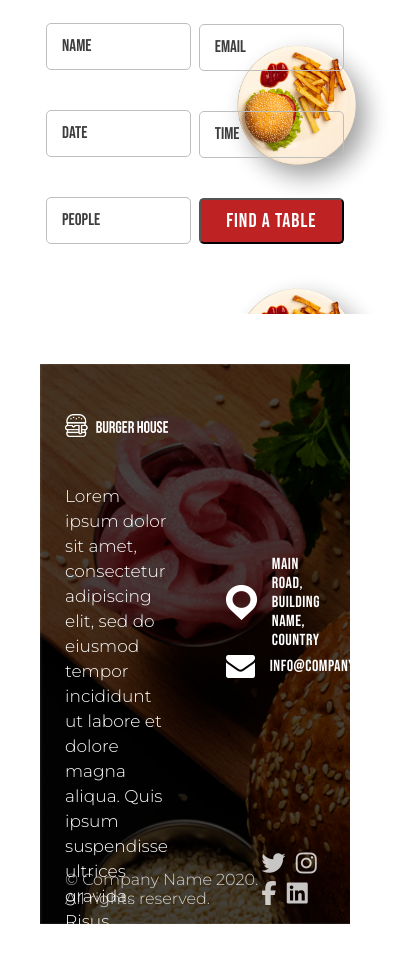
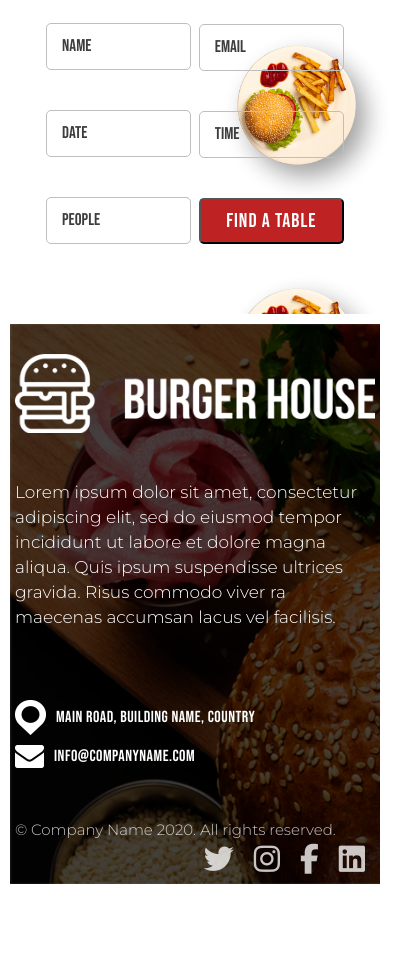
Before and after one commit to Faruk-Suljagic/Burger-House, a plain HTML site: page index.html in a window 390 px wide. Shown: the part 3818-4780 px from the top of the page, 411 px wide, since content can reach past the window. After the commit the page ends 4712 px from the top, so only its background shows below. Drawn offline with Linux system fonts and the light colour scheme.

Commit message:
section 6 finished

```diff
--- a/style.css
+++ b/style.css
@@ -342,6 +342,7 @@ img {
   font-family: 'Montserrat', sans-serif;
   font-weight: 400;
   width: 90%;
+  color: #3d3d3d;
 }
 
 .dots {
@@ -490,13 +491,21 @@ img {
 }
 .footerLocation div {
   display: flex;
+  text-align: center;
   align-items: center;
-  width: 50%;
+  width: 60%;
   margin: 0;
   letter-spacing: 0.5px;
 }
 .footerLocation img {
-  padding: 5px 15px;
+  padding: 5px 15px 5px 0;
+}
+.location,
+.email {
+  display: flex;
+  text-align: left;
+  align-items: flex-start;
+  justify-content: flex-start;
 }
 .footer2 {
   display: flex;
@@ -531,7 +540,7 @@ s
 s
 s;
 } */
-@media only screen and (min-width: 805px) and (max-width: 1060px) {
+@media only screen and (min-width: 830px) and (max-width: 1060px) {
   .list {
     display: none;
   }
@@ -713,7 +722,7 @@ s;
   } */
 }
 
-@media only screen and (max-width: 804px) {
+@media only screen and (max-width: 829px) {
   .container {
     justify-content: center;
   }
@@ -989,6 +998,47 @@ s;
     font-size: 20px;
     font-family: 'Bebas Neue', cursive;
   }
+  .burgerHouse-footer {
+    max-height: 100%;
+    max-width: 100%;
+    margin: 10px;
+    padding: 5px;
+  }
+  .footerText {
+    padding: 0;
+  }
+  .footer1 {
+    flex-direction: column;
+    align-items: flex-start;
+    justify-content: flex-start;
+  }
+  .footerLocation {
+    align-items: flex-start;
+    font-size: 16px;
+  }
+  .footerLocation div {
+    width: 100%;
+  }
+  .footer2 {
+    flex-direction: column;
+    align-items: flex-start;
+    max-height: 100%;
+  }
+  .copyRight {
+    font-size: 15px;
+  }
+  .socialMedia {
+    display: flex;
+    justify-content: flex-end;
+    width: 100%;
+  }
+  .socialMedia i {
+    font-size: 30px;
+    padding: 5px 10px;
+  }
+  .footerLocation img {
+    padding: 5px 10px 5px 0;
+  }
 }
 @media only screen and (min-width: 1499px) {
   .padding1 {
```
